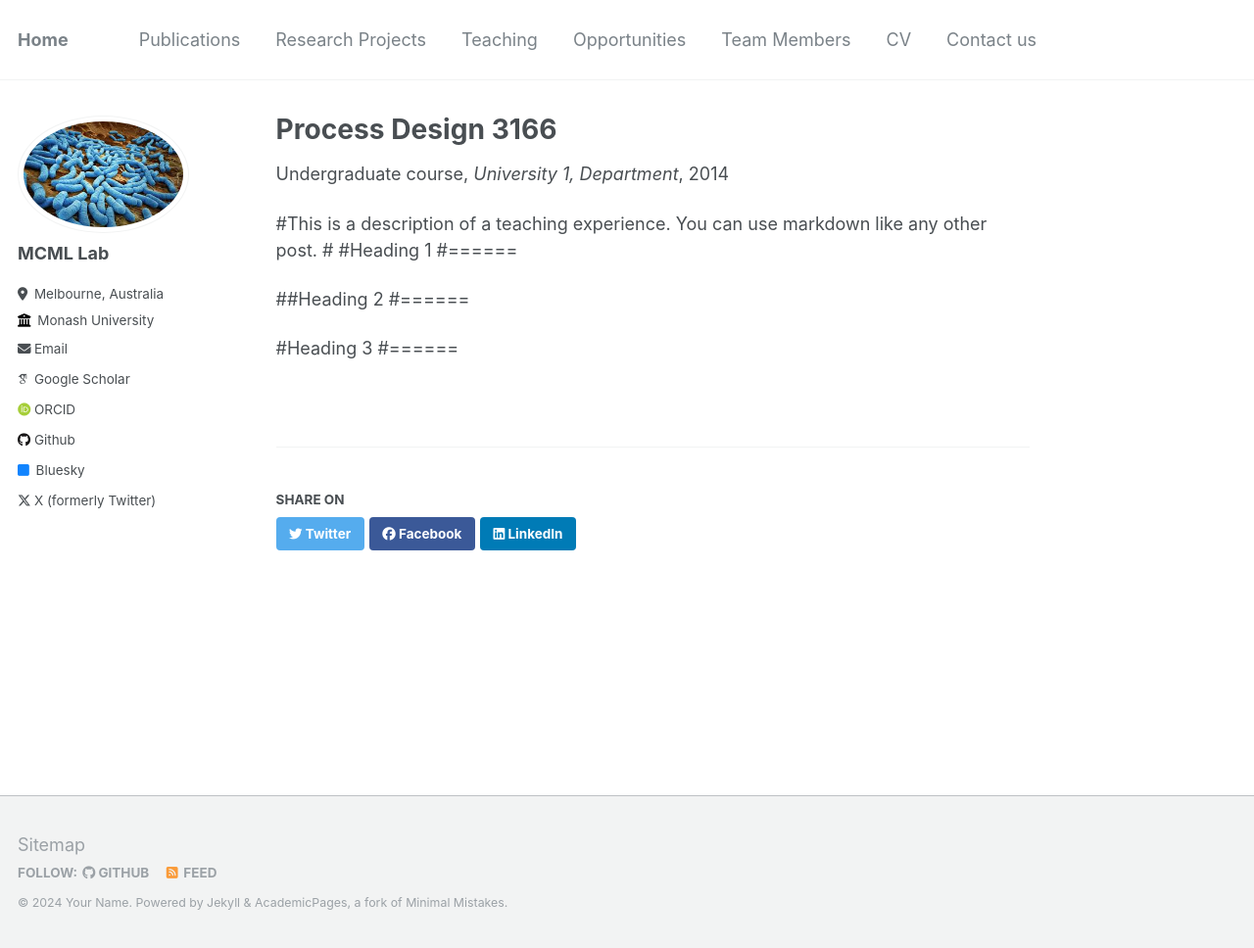
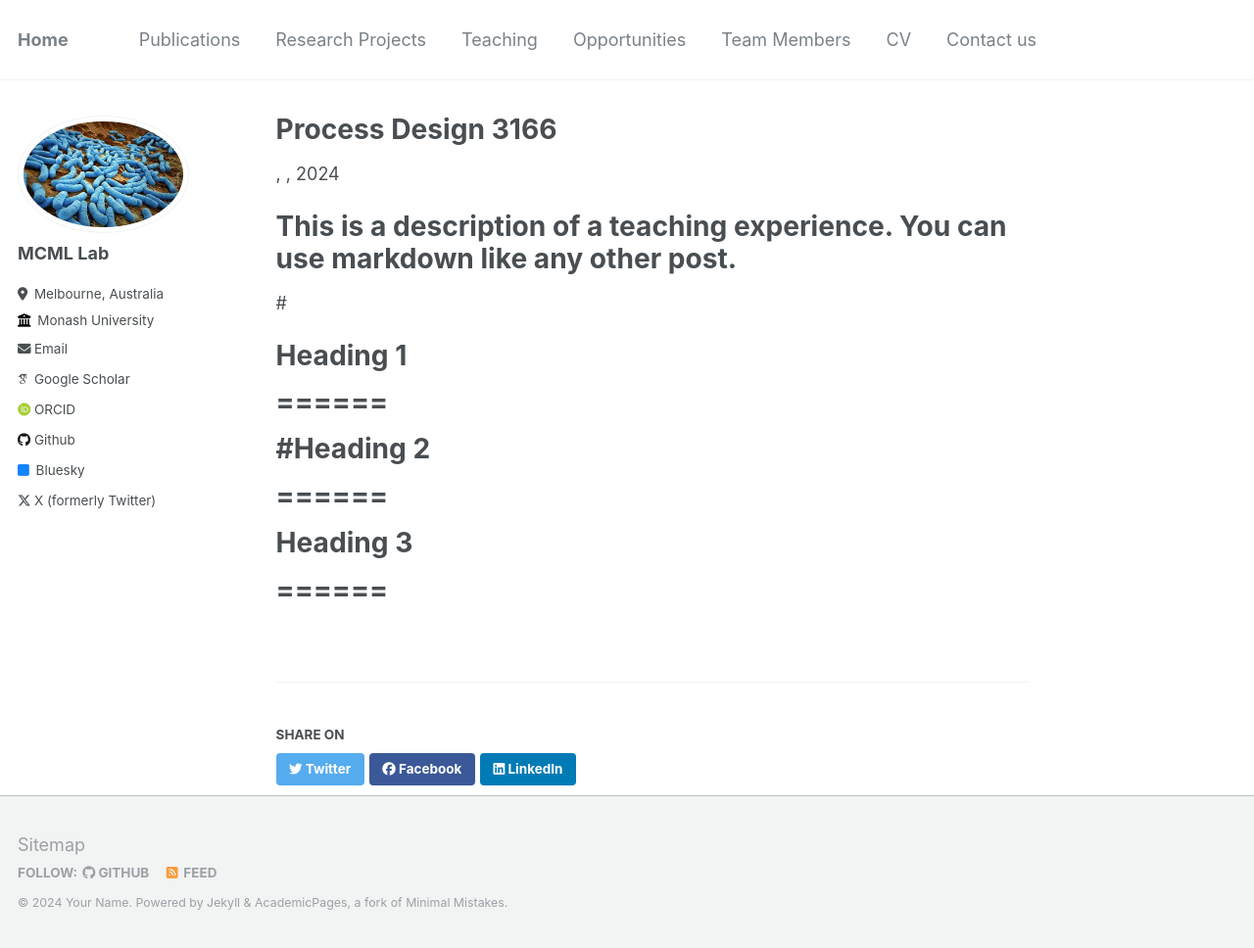
Before and after one commit to AminValiei/valieilab, a Jekyll site: the page built from _teaching/2014-spring-teaching-1.md, in a window 1280 px wide and 968 px high. Shown: the whole window at 98% size. Built offline with Jekyll 4.4.1, drawn with Linux system fonts in a browser that asks for light colours; some web fonts are replaced; some of the changed lines change nothing that is shown.

Commit message:
Update 2014-spring-teaching-1.md

```diff
--- a/_teaching/2014-spring-teaching-1.md
+++ b/_teaching/2014-spring-teaching-1.md
@@ -1,20 +1,20 @@
 ---
 title: "Process Design 3166"
-collection: teaching
-type: "Undergraduate course"
-permalink: /teaching/2014-spring-teaching-1
-venue: "University 1, Department"
-date: 2014-01-01
-location: "City, Country"
+# collection: teaching
+# type: "Undergraduate course"
+# permalink: /teaching/2014-spring-teaching-1
+# venue: "University 1, Department"
+# date: 2014-01-01
+# location: "City, Country"
 ---
 
-#This is a description of a teaching experience. You can use markdown like any other post.
+# This is a description of a teaching experience. You can use markdown like any other post.
 #
-#Heading 1
-#======
+# Heading 1
+# ======
 
-##Heading 2
-#======
+# #Heading 2
+# ======
 
-#Heading 3
-#======
+# Heading 3
+# ======
```
